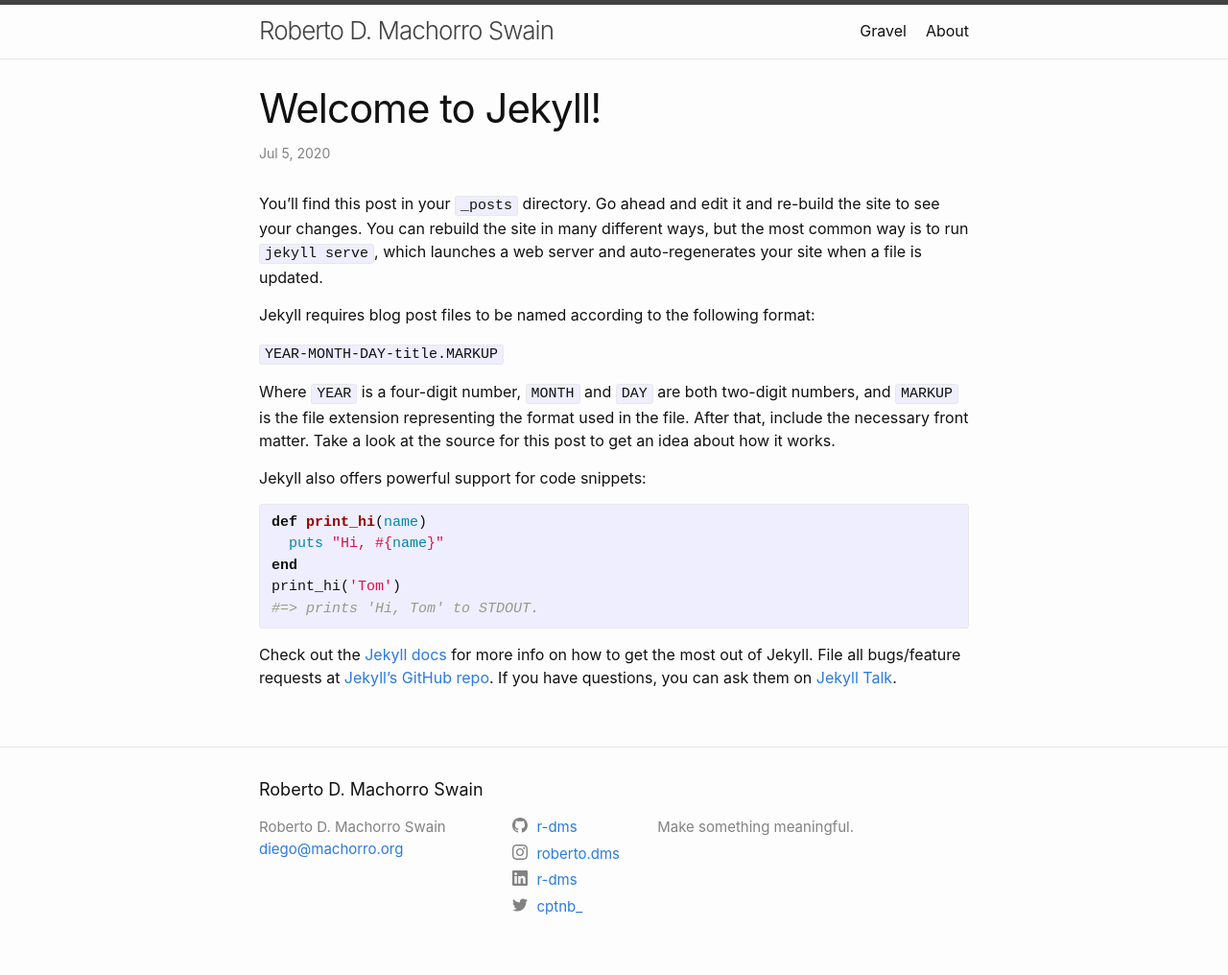
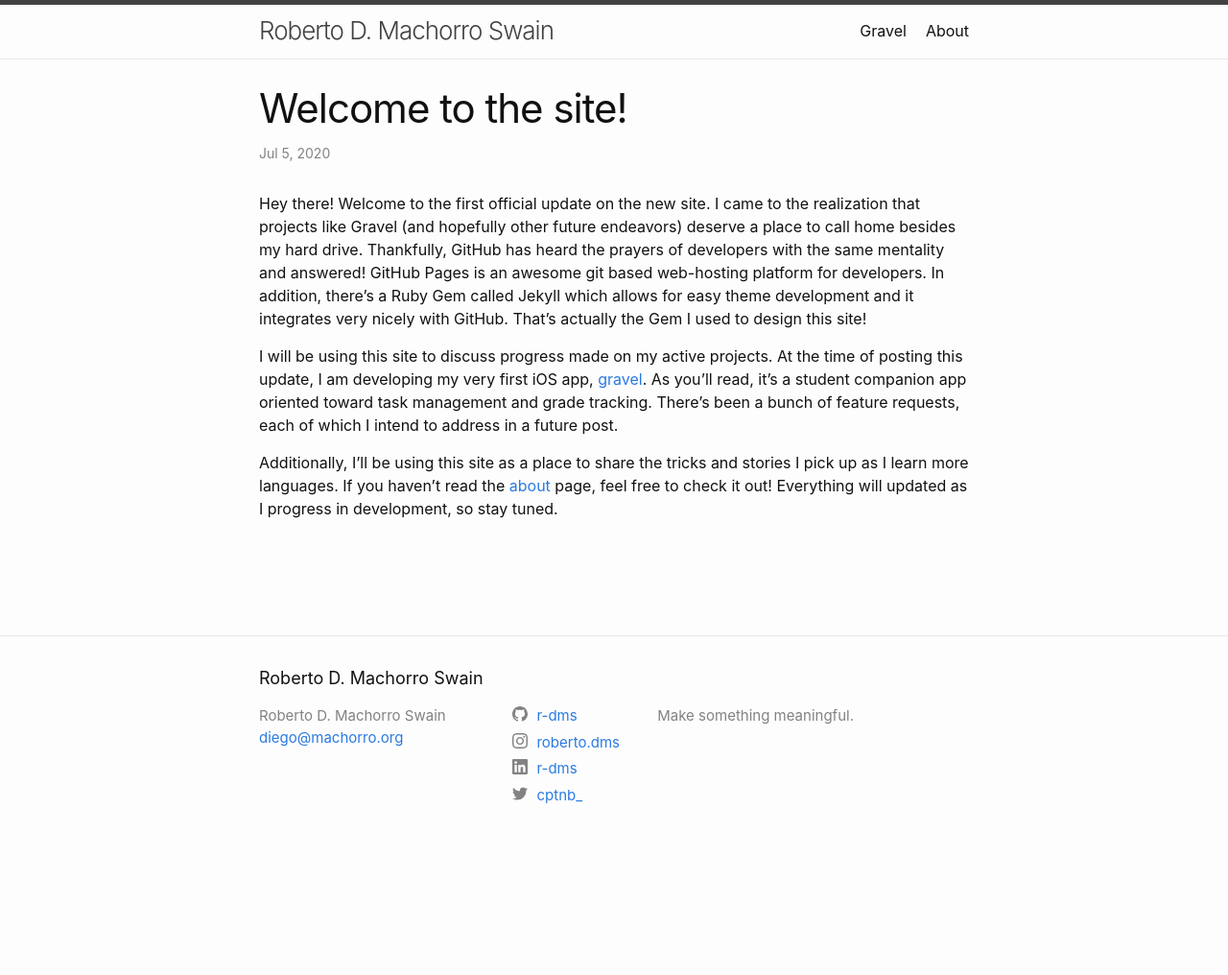
Before and after one commit to r-dms/r-dms.github.io, a Jekyll site: the page built from _posts/2020-07-05-welcome-to-jekyll.markdown, in a window 1280 px wide. Shown: the whole page at 96% size. Built offline with Jekyll 4.4.1, drawn with Linux system fonts in a browser that asks for light colours; after the commit the page ends 900 px from its top, so only the background shows below that.

Commit message:
Edited gravel screen and made first post

```diff
--- a/_posts/2020-07-05-welcome-to-jekyll.markdown
+++ b/_posts/2020-07-05-welcome-to-jekyll.markdown
@@ -1,29 +1,37 @@
 ---
+#
+# You’ll find this post in your `_posts` directory. Go ahead and edit it and re-build the site to see your changes. You can rebuild the site in many different ways, but the most common way is to run `jekyll serve`, which launches a web server and auto-regenerates your site when a file is updated.
+
+# Jekyll requires blog post files to be named according to the following format:
+
+# `YEAR-MONTH-DAY-title.MARKUP`
+
+# Where `YEAR` is a four-digit number, `MONTH` and `DAY` are both two-digit numbers, and `MARKUP` is the file extension representing the format used in the file. After that, include the necessary front matter. Take a look at the source for this post to get an idea about how it works.
+
+# Jekyll also offers powerful support for code snippets:
+
+# {% highlight ruby %}
+# def print_hi(name)
+#  puts "Hi, #{name}"
+# end
+# print_hi('Tom')
+# #=> prints 'Hi, Tom' to STDOUT.
+# {% endhighlight %}
+
+# Check out the [Jekyll docs][jekyll-docs] for more info on how to get the most out of Jekyll. File all bugs/feature requests at [Jekyll’s GitHub repo][jekyll-gh]. If you have questions, you can ask them on [Jekyll Talk][jekyll-talk].
+
+# [jekyll-docs]: https://jekyllrb.com/docs/home
+# [jekyll-gh]:   https://github.com/jekyll/jekyll
+# [jekyll-talk]: https://talk.jekyllrb.com/
+
 layout: post
-title:  "Welcome to Jekyll!"
+title:  "Welcome to the site!"
 date:   2020-07-05 16:27:40 -0400
-categories: jekyll update
+categories: site update
 ---
-You’ll find this post in your `_posts` directory. Go ahead and edit it and re-build the site to see your changes. You can rebuild the site in many different ways, but the most common way is to run `jekyll serve`, which launches a web server and auto-regenerates your site when a file is updated.
 
-Jekyll requires blog post files to be named according to the following format:
+Hey there! Welcome to the first official update on the new site. I came to the realization that projects like Gravel (and hopefully other  future endeavors) deserve a place to call home besides my hard drive. Thankfully, GitHub has heard the prayers of developers with the same mentality and answered! GitHub Pages is an awesome git based web-hosting platform for developers. In addition, there's a Ruby Gem called Jekyll which allows for easy theme development and it integrates very nicely with GitHub. That's actually the Gem I used to design this site!
 
-`YEAR-MONTH-DAY-title.MARKUP`
+I will be using this site to discuss progress made on my active projects. At the  time of posting this update, I am developing my very first iOS app, [gravel](https://r-dms.github.io/gravel). As you'll read, it's a student companion app oriented toward task management and grade tracking. There's been a bunch of feature requests, each of which I intend to address in a future post.
 
-Where `YEAR` is a four-digit number, `MONTH` and `DAY` are both two-digit numbers, and `MARKUP` is the file extension representing the format used in the file. After that, include the necessary front matter. Take a look at the source for this post to get an idea about how it works.
-
-Jekyll also offers powerful support for code snippets:
-
-{% highlight ruby %}
-def print_hi(name)
-  puts "Hi, #{name}"
-end
-print_hi('Tom')
-#=> prints 'Hi, Tom' to STDOUT.
-{% endhighlight %}
-
-Check out the [Jekyll docs][jekyll-docs] for more info on how to get the most out of Jekyll. File all bugs/feature requests at [Jekyll’s GitHub repo][jekyll-gh]. If you have questions, you can ask them on [Jekyll Talk][jekyll-talk].
-
-[jekyll-docs]: https://jekyllrb.com/docs/home
-[jekyll-gh]:   https://github.com/jekyll/jekyll
-[jekyll-talk]: https://talk.jekyllrb.com/
+Additionally, I'll be using this site as a place to share the tricks and stories I pick up as I learn more languages. If you haven't read the [about](https://r-dms.github.io/about) page, feel free to check it out! Everything will updated as I progress in development, so stay tuned.
```
Also changed, not shown: gravel.markdown (+19 -1 lines), assets/panelsDraftOne.png (added), 1 other file.
